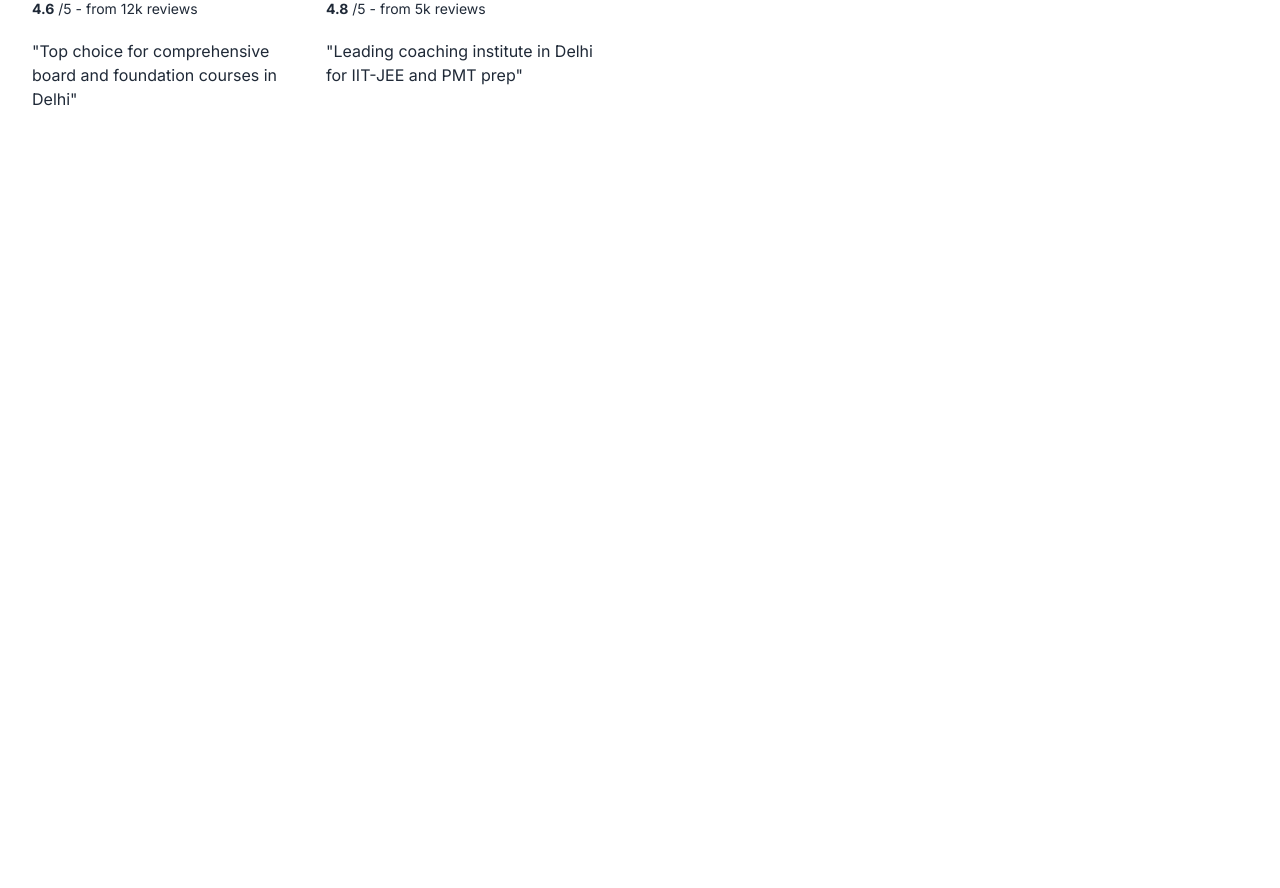
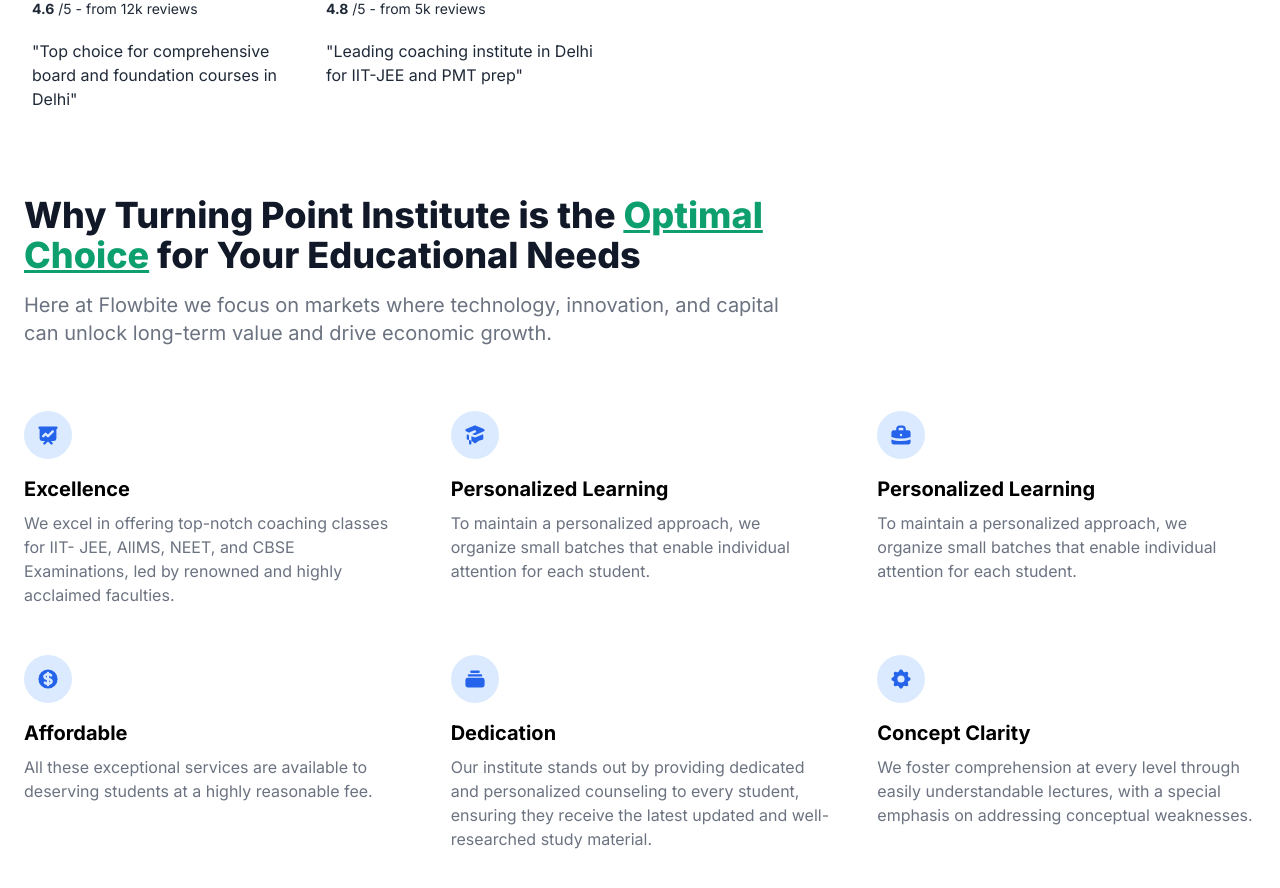
Before and after one commit to ByteStorm05/turning_point_app, a Next.js app: page / in a window 1280 px wide. Shown: the part 720-1608 px from the top of the page. Before the commit the page ends 851 px from the top, so only its background shows below. Built offline with nearby package versions, Linux system fonts and the light colour scheme.

Commit message:
Made Navbar as a component + features section

```diff
--- a/src/app/page.js
+++ b/src/app/page.js
@@ -1,116 +1,17 @@
 'use client';
-import Image from "next/image";
 import { useState } from "react";
-import { SunIcon, MoonIcon } from '@heroicons/react/24/outline';
 import Navbar from "@/components/NavBar";
 
 export default function Home() {
-  // For Dark mode
   const [darkMode, setDarkMode] = useState(false);
-  const toggleDarkMode = () => {
-    setDarkMode((prev) => !prev);
-  };
-
-  // For Dropdown Menu
-  const [isDropdownOpen, setDropdownOpen] = useState(false);
-  const toggleDropdown = () => {
-    setDropdownOpen((prev) => !prev);
-  };
-
-  // For Hamburger Menu
-  const [isMobileMenuOpen, setMobileMenuOpen] = useState(false);
-  const toggleMobileMenu = () => {
-    setMobileMenuOpen((prev) => !prev);
-  };
+  const toggleDarkMode = () => setDarkMode((prev) => !prev);
 
   return (
     <div className={`${darkMode ? 'dark' : ''}`}>
+      <Navbar darkMode={darkMode} toggleDarkMode={toggleDarkMode} />
       <main className="min-h-screen bg-white dark:bg-gray-900">
-        <div className={`${darkMode ? 'dark' : ''} min-h-full`}>
-          <nav className={`bg-white border-gray-200 dark:bg-gray-900 dark:border-gray-700 shadow-lg sticky top-0 z-50`}>
-            <div className="max-w-screen-xl flex flex-wrap items-center justify-between mx-auto p-4">
-              <a href="#" className="flex items-center space-x-3 rtl:space-x-reverse">
-                <img src="https://flowbite.com/docs/images/logo.svg" className="h-8" alt="Flowbite Logo" />
-                <span className="self-center text-2xl font-semibold whitespace-nowrap dark:text-white">Turning Point</span>
-              </a>
-              <button
-                onClick={toggleMobileMenu}
-                type="button"
-                className="inline-flex items-center p-2 w-10 h-10 justify-center text-sm text-gray-500 rounded-lg md:hidden hover:bg-gray-100 focus:outline-none focus:ring-2 focus:ring-gray-200 dark:text-gray-400 dark:hover:bg-gray-700 dark:focus:ring-gray-600"
-                aria-controls="navbar-dropdown"
-                aria-expanded={isMobileMenuOpen}
-              >
-                <span className="sr-only">Open main menu</span>
-                <svg className="w-5 h-5" aria-hidden="true" xmlns="http://www.w3.org/2000/svg" fill="none" viewBox="0 0 17 14">
-                  <path stroke="currentColor" strokeLinecap="round" strokeLinejoin="round" strokeWidth="2" d="M1 1h15M1 7h15M1 13h15"/>
-                </svg>
-              </button>
-              <div className={`w-full md:flex md:w-auto ${isMobileMenuOpen ? 'block' : 'hidden'}`} id="navbar-dropdown">
-                <ul className="flex flex-col font-medium p-4 border border-gray-100 rounded-lg bg-gray-50 md:space-x-8 rtl:space-x-reverse md:flex-row md:mt-0 md:border-0 md:bg-white dark:bg-gray-800 md:dark:bg-gray-900 dark:border-gray-700">
-                  <li>
-                    <a href="#" className="block py-2 px-3 text-white bg-blue-700 rounded md:bg-transparent md:text-blue-700 md:p-0 md:dark:text-blue-500 dark:bg-blue-600 md:dark:bg-transparent" aria-current="page">Home</a>
-                  </li>
-                  <li>
-                    <button
-                      onClick={toggleDropdown}
-                      className="flex items-center justify-between w-full py-2 px-3 text-gray-900 rounded hover:bg-gray-100 md:hover:bg-transparent md:border-0 md:hover:text-blue-700 md:p-0 md:w-auto dark:text-white md:dark:hover:text-blue-500 dark:focus:text-white dark:border-gray-700 dark:hover:bg-gray-700 md:dark:hover:bg-transparent"
-                    >
-                      Dropdown
-                      <svg className="w-2.5 h-2.5 ms-2.5" aria-hidden="true" xmlns="http://www.w3.org/2000/svg" fill="none" viewBox="0 0 10 6">
-                        <path stroke="currentColor" strokeLinecap="round" strokeLinejoin="round" strokeWidth="2" d="m1 1 4 4 4-4"/>
-                      </svg>
-                    </button>
-                    <div className={`z-10 ${isDropdownOpen ? 'block' : 'hidden'} font-normal bg-white divide-y divide-gray-100 rounded-lg shadow w-44 dark:bg-gray-700 dark:divide-gray-600`}>
-                      <ul className="py-2 text-sm text-gray-700 dark:text-gray-400" aria-labelledby="dropdownLargeButton">
-                        <li>
-                          <a href="#" className="block px-4 py-2 hover:bg-gray-100 dark:hover:bg-gray-600 dark:hover:text-white">Dashboard</a>
-                        </li>
-                        <li>
-                          <a href="#" className="block px-4 py-2 hover:bg-gray-100 dark:hover:bg-gray-600 dark:hover:text-white">Settings</a>
-                        </li>
-                        <li>
-                          <a href="#" className="block px-4 py-2 hover:bg-gray-100 dark:hover:bg-gray-600 dark:hover:text-white">Earnings</a>
-                        </li>
-                      </ul>
-                      <div className="py-1">
-                        <a href="#" className="block px-4 py-2 text-sm text-gray-700 hover:bg-gray-100 dark:hover:bg-gray-600 dark:text-gray-200 dark:hover:text-white">Sign out</a>
-                      </div>
-                    </div>
-                  </li>
-                  <li>
-                    <a href="#" className="block py-2 px-3 text-gray-900 rounded hover:bg-gray-100 md:hover:bg-transparent md:border-0 md:hover:text-blue-700 md:p-0 dark:text-white md:dark:hover:text-blue-500 dark:hover:bg-gray-700 dark:hover:text-white md:dark:hover:bg-transparent">Services</a>
-                  </li>
-                  <li>
-                    <a href="#" className="block py-2 px-3 text-gray-900 rounded hover:bg-gray-100 md:hover:bg-transparent md:border-0 md:hover:text-blue-700 md:p-0 dark:text-white md:dark:hover:text-blue-500 dark:hover:bg-gray-700 dark:hover:text-white md:dark:hover:bg-transparent">Pricing</a>
-                  </li>
-                  <li>
-                    <a href="#" className="block py-2 px-3 text-gray-900 rounded hover:bg-gray-100 md:hover:bg-transparent md:border-0 md:hover:text-blue-700 md:p-0 dark:text-white md:dark:hover:text-blue-500 dark:hover:bg-gray-700 dark:hover:text-white md:dark:hover:bg-transparent">Contact</a>
-                  </li>
-                  <li>
-                    <button
-                      onClick={toggleDarkMode}
-                      className={`p-2 rounded-full flex items-center justify-center transition-colors duration-200 ${
-                        darkMode ? 'bg-gray-800 text-white' : 'bg-gray-200 text-gray-800'
-                      }`}
-                      aria-label="Toggle theme"
-                    >
-                      {darkMode ? (
-                        <MoonIcon className="w-6 h-6" />
-                      ) : (
-                        <SunIcon className="w-6 h-6" />
-                      )}
-                    </button>
-                  </li>
-                </ul>
-              </div>
-            </div>
-          </nav>
-        </div>
-
-
-        {/* HERO SECTION sTART */}
-
-<div className="max-w-[85rem] mx-auto px-4 sm:px-6 lg:px-8 pt-5">
+        {/* Hero Section Start */}
+        <div className="max-w-[85rem] mx-auto px-4 sm:px-6 lg:px-8 pt-5">
 
   <div className="grid md:grid-cols-2 gap-4 md:gap-8 xl:gap-20 md:items-center">
     <div>
@@ -218,8 +119,69 @@ export default function Home() {
 
 </div>
 
+        {/* Hero Section End */}
 
 
+
+
+        {/* Why Turning Point Start */}
+        <section className="bg-white dark:bg-gray-900">
+  <div className="py-8 px-4 mx-auto max-w-screen-xl sm:py-16 lg:px-6">
+      <div className="max-w-screen-md mb-8 lg:mb-16">
+          <h2 className="mb-4 text-4xl font-extrabold text-gray-900 dark:text-white">Why Turning Point Institute is the <span className="text-green-500 underline">Optimal Choice</span> for Your Educational Needs</h2>
+          <p className="text-gray-500 sm:text-xl dark:text-gray-400">Here at Flowbite we focus on markets where technology, innovation, and capital can unlock long-term value and drive economic growth.</p>
+      </div>
+      <div className="space-y-8 md:grid md:grid-cols-2 lg:grid-cols-3 md:gap-12 md:space-y-0">
+          <div>
+              <div className="flex justify-center items-center mb-4 w-10 h-10 rounded-full bg-primary-100 lg:h-12 lg:w-12 dark:bg-primary-900">
+                  <svg className="w-5 h-5 text-primary-600 lg:w-6 lg:h-6 dark:text-primary-300" fill="currentColor" viewBox="0 0 20 20" xmlns="http://www.w3.org/2000/svg"><path fillRule="evenodd" d="M3 3a1 1 0 000 2v8a2 2 0 002 2h2.586l-1.293 1.293a1 1 0 101.414 1.414L10 15.414l2.293 2.293a1 1 0 001.414-1.414L12.414 15H15a2 2 0 002-2V5a1 1 0 100-2H3zm11.707 4.707a1 1 0 00-1.414-1.414L10 9.586 8.707 8.293a1 1 0 00-1.414 0l-2 2a1 1 0 101.414 1.414L8 10.414l1.293 1.293a1 1 0 001.414 0l4-4z" clipRule="evenodd"></path></svg>
+              </div>
+              <h3 className="mb-2 text-xl font-bold dark:text-white">Excellence</h3>
+              <p className="text-gray-500 dark:text-gray-400">We excel in offering top-notch
+coaching classes for IIT- JEE, AlIMS, NEET, and CBSE Examinations, led by renowned and highly acclaimed faculties.</p>
+          </div>
+          <div>
+              <div className="flex justify-center items-center mb-4 w-10 h-10 rounded-full bg-primary-100 lg:h-12 lg:w-12 dark:bg-primary-900">
+                  <svg className="w-5 h-5 text-primary-600 lg:w-6 lg:h-6 dark:text-primary-300" fill="currentColor" viewBox="0 0 20 20" xmlns="http://www.w3.org/2000/svg"><path d="M10.394 2.08a1 1 0 00-.788 0l-7 3a1 1 0 000 1.84L5.25 8.051a.999.999 0 01.356-.257l4-1.714a1 1 0 11.788 1.838L7.667 9.088l1.94.831a1 1 0 00.787 0l7-3a1 1 0 000-1.838l-7-3zM3.31 9.397L5 10.12v4.102a8.969 8.969 0 00-1.05-.174 1 1 0 01-.89-.89 11.115 11.115 0 01.25-3.762zM9.3 16.573A9.026 9.026 0 007 14.935v-3.957l1.818.78a3 3 0 002.364 0l5.508-2.361a11.026 11.026 0 01.25 3.762 1 1 0 01-.89.89 8.968 8.968 0 00-5.35 2.524 1 1 0 01-1.4 0zM6 18a1 1 0 001-1v-2.065a8.935 8.935 0 00-2-.712V17a1 1 0 001 1z"></path></svg>
+              </div>
+              <h3 className="mb-2 text-xl font-bold dark:text-white">Personalized Learning</h3>
+              <p className="text-gray-500 dark:text-gray-400">To maintain a personalized approach, we organize small batches that enable individual attention for each student.</p>
+          </div>
+          <div>
+              <div className="flex justify-center items-center mb-4 w-10 h-10 rounded-full bg-primary-100 lg:h-12 lg:w-12 dark:bg-primary-900">
+                  <svg className="w-5 h-5 text-primary-600 lg:w-6 lg:h-6 dark:text-primary-300" fill="currentColor" viewBox="0 0 20 20" xmlns="http://www.w3.org/2000/svg"><path fillRule="evenodd" d="M6 6V5a3 3 0 013-3h2a3 3 0 013 3v1h2a2 2 0 012 2v3.57A22.952 22.952 0 0110 13a22.95 22.95 0 01-8-1.43V8a2 2 0 012-2h2zm2-1a1 1 0 011-1h2a1 1 0 011 1v1H8V5zm1 5a1 1 0 011-1h.01a1 1 0 110 2H10a1 1 0 01-1-1z" clipRule="evenodd"></path><path d="M2 13.692V16a2 2 0 002 2h12a2 2 0 002-2v-2.308A24.974 24.974 0 0110 15c-2.796 0-5.487-.46-8-1.308z"></path></svg>
+              </div>
+              <h3 className="mb-2 text-xl font-bold dark:text-white">Personalized Learning</h3>
+              <p className="text-gray-500 dark:text-gray-400">To maintain a personalized approach, we organize small batches that enable individual attention for each student.</p>
+          </div>
+          <div>
+              <div className="flex justify-center items-center mb-4 w-10 h-10 rounded-full bg-primary-100 lg:h-12 lg:w-12 dark:bg-primary-900">
+                  <svg className="w-5 h-5 text-primary-600 lg:w-6 lg:h-6 dark:text-primary-300" fill="currentColor" viewBox="0 0 20 20" xmlns="http://www.w3.org/2000/svg"><path d="M8.433 7.418c.155-.103.346-.196.567-.267v1.698a2.305 2.305 0 01-.567-.267C8.07 8.34 8 8.114 8 8c0-.114.07-.34.433-.582zM11 12.849v-1.698c.22.071.412.164.567.267.364.243.433.468.433.582 0 .114-.07.34-.433.582a2.305 2.305 0 01-.567.267z"></path><path fillRule="evenodd" d="M10 18a8 8 0 100-16 8 8 0 000 16zm1-13a1 1 0 10-2 0v.092a4.535 4.535 0 00-1.676.662C6.602 6.234 6 7.009 6 8c0 .99.602 1.765 1.324 2.246.48.32 1.054.545 1.676.662v1.941c-.391-.127-.68-.317-.843-.504a1 1 0 10-1.51 1.31c.562.649 1.413 1.076 2.353 1.253V15a1 1 0 102 0v-.092a4.535 4.535 0 001.676-.662C13.398 13.766 14 12.991 14 12c0-.99-.602-1.765-1.324-2.246A4.535 4.535 0 0011 9.092V7.151c.391.127.68.317.843.504a1 1 0 101.511-1.31c-.563-.649-1.413-1.076-2.354-1.253V5z" clipRule="evenodd"></path></svg>
+              </div>
+              <h3 className="mb-2 text-xl font-bold dark:text-white">Affordable</h3>
+              <p className="text-gray-500 dark:text-gray-400">All these exceptional services are
+available to deserving students at a highly reasonable fee.</p>
+          </div>
+          <div>
+              <div className="flex justify-center items-center mb-4 w-10 h-10 rounded-full bg-primary-100 lg:h-12 lg:w-12 dark:bg-primary-900">
+                  <svg className="w-5 h-5 text-primary-600 lg:w-6 lg:h-6 dark:text-primary-300" fill="currentColor" viewBox="0 0 20 20" xmlns="http://www.w3.org/2000/svg"><path d="M7 3a1 1 0 000 2h6a1 1 0 100-2H7zM4 7a1 1 0 011-1h10a1 1 0 110 2H5a1 1 0 01-1-1zM2 11a2 2 0 012-2h12a2 2 0 012 2v4a2 2 0 01-2 2H4a2 2 0 01-2-2v-4z"></path></svg>
+              </div>
+              <h3 className="mb-2 text-xl font-bold dark:text-white">Dedication</h3>
+              <p className="text-gray-500 dark:text-gray-400">Our institute stands out by
+providing dedicated and personalized counseling to every student, ensuring they receive the latest updated and well-researched study material.</p>
+          </div>
+          <div>
+              <div className="flex justify-center items-center mb-4 w-10 h-10 rounded-full bg-primary-100 lg:h-12 lg:w-12 dark:bg-primary-900">
+                  <svg className="w-5 h-5 text-primary-600 lg:w-6 lg:h-6 dark:text-primary-300" fill="currentColor" viewBox="0 0 20 20" xmlns="http://www.w3.org/2000/svg"><path fillRule="evenodd" d="M11.49 3.17c-.38-1.56-2.6-1.56-2.98 0a1.532 1.532 0 01-2.286.948c-1.372-.836-2.942.734-2.106 2.106.54.886.061 2.042-.947 2.287-1.561.379-1.561 2.6 0 2.978a1.532 1.532 0 01.947 2.287c-.836 1.372.734 2.942 2.106 2.106a1.532 1.532 0 012.287.947c.379 1.561 2.6 1.561 2.978 0a1.533 1.533 0 012.287-.947c1.372.836 2.942-.734 2.106-2.106a1.533 1.533 0 01.947-2.287c1.561-.379 1.561-2.6 0-2.978a1.532 1.532 0 01-.947-2.287c.836-1.372-.734-2.942-2.106-2.106a1.532 1.532 0 01-2.287-.947zM10 13a3 3 0 100-6 3 3 0 000 6z" clipRule="evenodd"></path></svg>
+              </div>
+              <h3 className="mb-2 text-xl font-bold dark:text-white">Concept Clarity</h3>
+              <p className="text-gray-500 dark:text-gray-400">We foster comprehension at every level through easily understandable lectures, with a special emphasis on addressing conceptual weaknesses.</p>
+          </div>
+      </div>
+  </div>
+</section>
+
+        {/* Why Turning Point End */}
 
       </main>
     </div>
--- a/tailwind.config.js
+++ b/tailwind.config.js
@@ -8,12 +8,52 @@ module.exports = {
   ],
   theme: {
     extend: {
+      colors:{
+        primary: {"50":"#eff6ff","100":"#dbeafe","200":"#bfdbfe","300":"#93c5fd","400":"#60a5fa","500":"#3b82f6","600":"#2563eb","700":"#1d4ed8","800":"#1e40af","900":"#1e3a8a","950":"#172554"}
+      },
       backgroundImage: {
         "gradient-radial": "radial-gradient(var(--tw-gradient-stops))",
         "gradient-conic":
           "conic-gradient(from 180deg at 50% 50%, var(--tw-gradient-stops))",
       },
     },
+    fontFamily: {
+      'body': [
+    'Inter',
+    'ui-sans-serif',
+    'system-ui',
+    '-apple-system',
+    'system-ui',
+    'Segoe UI',
+    'Roboto',
+    'Helvetica Neue',
+    'Arial',
+    'Noto Sans',
+    'sans-serif',
+    'Apple Color Emoji',
+    'Segoe UI Emoji',
+    'Segoe UI Symbol',
+    'Noto Color Emoji'
+  ],
+      'sans': [
+    'Inter',
+    'ui-sans-serif',
+    'system-ui',
+    '-apple-system',
+    'system-ui',
+    'Segoe UI',
+    'Roboto',
+    'Helvetica Neue',
+    'Arial',
+    'Noto Sans',
+    'sans-serif',
+    'Apple Color Emoji',
+    'Segoe UI Emoji',
+    'Segoe UI Symbol',
+    'Noto Color Emoji'
+  ]
+    }
+
   },
   plugins: [require("flowbite/plugin")],
   darkMode: "class",
```
Also changed, not shown: src/app/not-found.jsx (+16 -5 lines), src/components/NavBar.js (+18 -58 lines).
